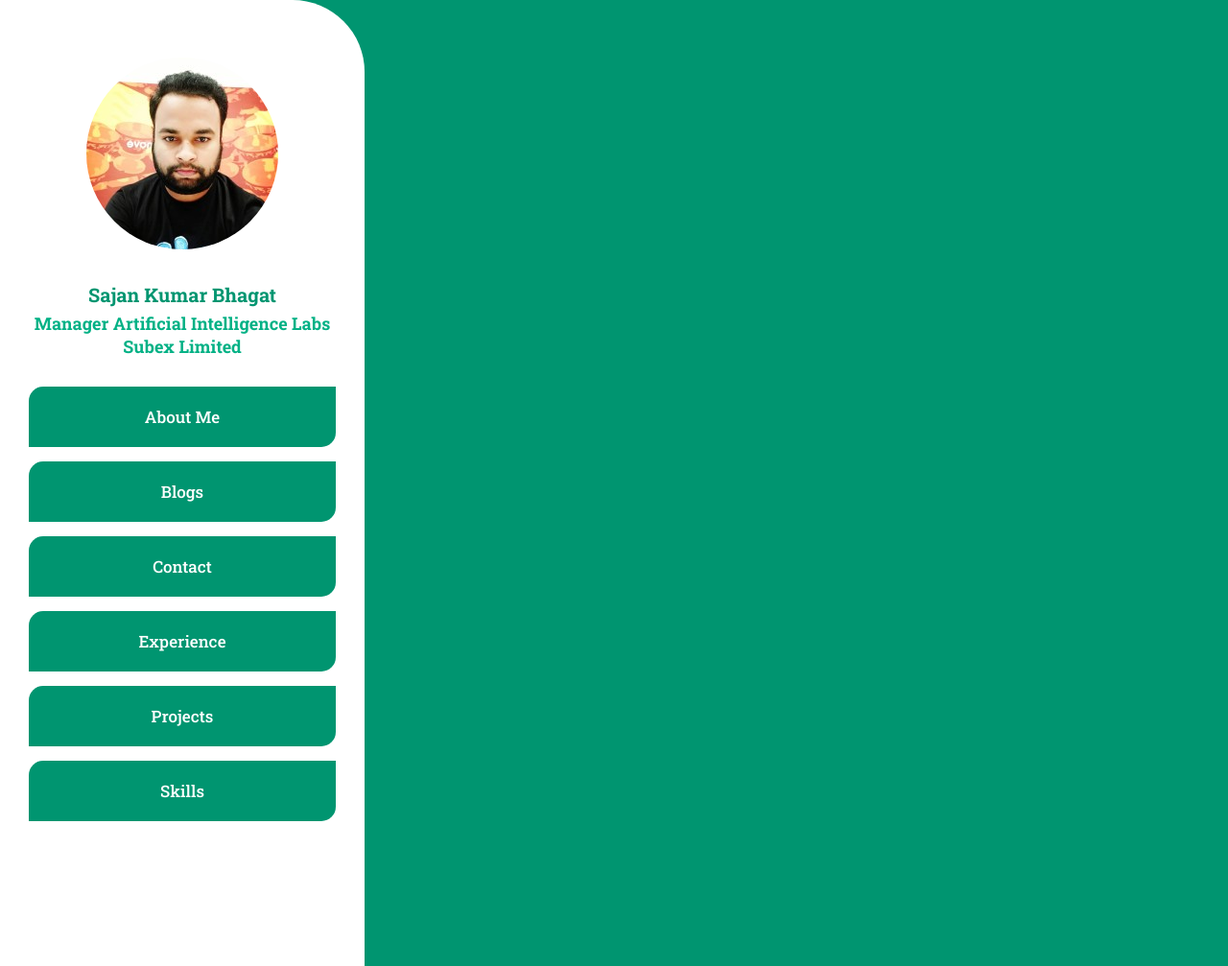
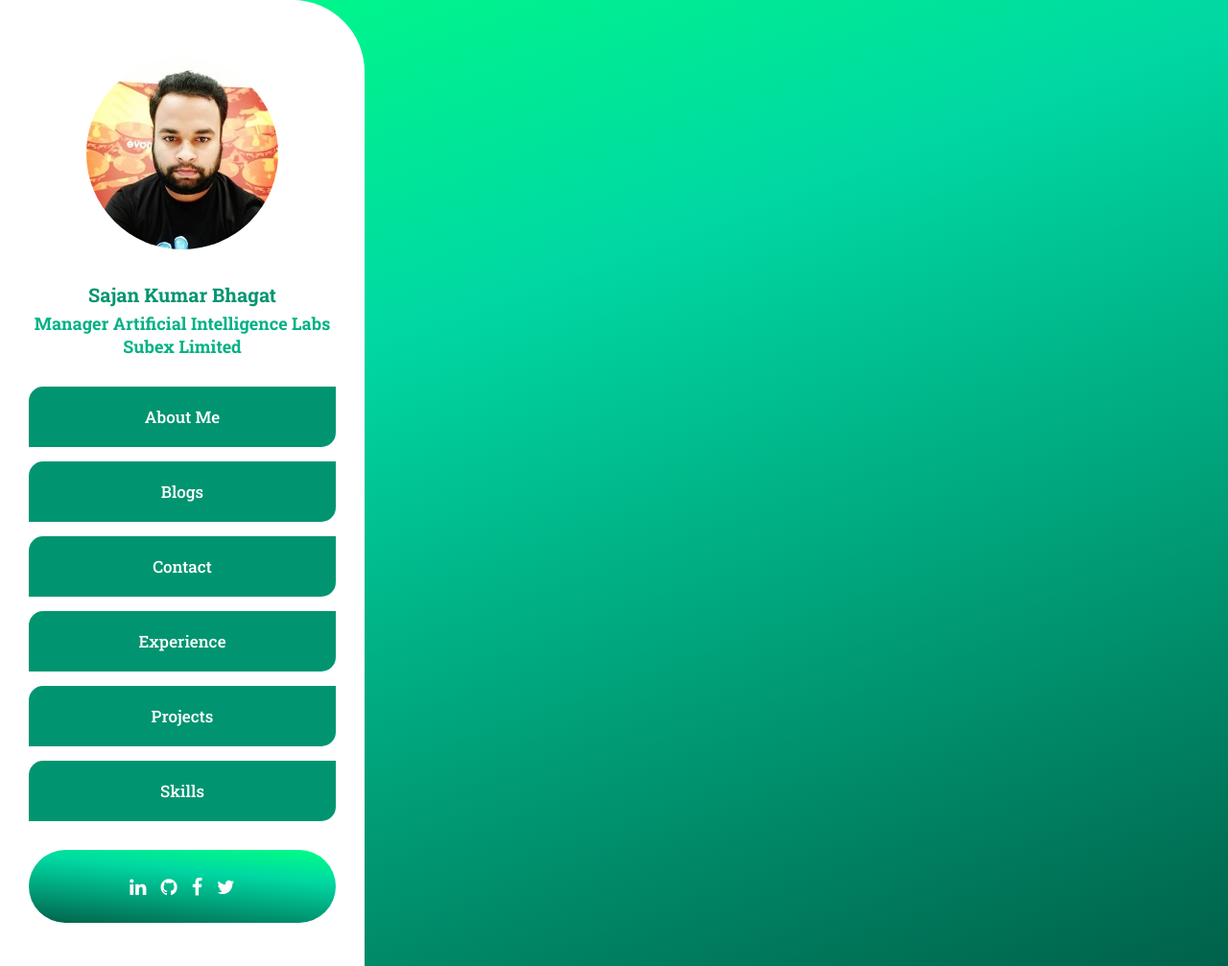
Before and after one commit to sajanbhagat/sajanbhagat.github.io, a Flask app: page /latest in a window 1280 px wide. Shown: the whole page at 96% size. Run offline with Flask 2, Linux system fonts and the light colour scheme; some libraries are stand-ins or nearby versions.

Commit message:
my profile

```diff
--- a/static/assets/css/profile.css
+++ b/static/assets/css/profile.css
@@ -7,11 +7,12 @@
     font-family: 'Roboto Slab'
 }
 
-/* #complete-page {
-    background-color: #009570;
+#complete-page {
+    /* background-color: #009570;
     width: 100%;
-    height: 100%;
-} */
+    height: 100%; */
+    background-image: linear-gradient(160deg,#00ff84,#00d8a3, #009e77,#006149);
+}
 
 #common-frame {
     width: 380px;
@@ -78,3 +79,19 @@
 #dynamic-frame > section {
     display: none;
 }
+#social-links{
+    font-size: 20px;
+    text-align: center;
+    margin: 0px 30px;
+    color: white;
+    background-image: linear-gradient(185deg,#00ff84,#00d8a3, #009e77,#006149);
+    padding: 5px 0;
+    BORDER-RADIUS: 40px;
+}
+#social-links > ul {padding: 0px;}
+
+#social-links > ul>a>li {
+    margin: 0 5px;
+    color: white;
+    /* border: 1px solid; */
+}
--- a/templates/index_latest.html
+++ b/templates/index_latest.html
@@ -7,6 +7,7 @@
 	<title>Sajan Kumar Bhagat</title>
     <link href='https://fonts.googleapis.com/css?family=Roboto%20Slab:400,300,500,700,900' rel='stylesheet' type='text/css'>
     <link href="static/assets/css/profile.css" rel="stylesheet"/>
+    <link rel="stylesheet" href="//maxcdn.bootstrapcdn.com/font-awesome/4.3.0/css/font-awesome.min.css">
 </head>
 <body>
     <div id="complete-page">
@@ -28,7 +29,14 @@
                 <div class="experience"><a href="#experience">Experience</a></div>
                 <div class="project"><a href="#projects">Projects</a></div>
                 <div class="skills"><a href="#skills">Skills</a></div>
-
+            </div>
+            <div id="social-links">
+                <ul>
+                    <a href="https://www.linkedin.com/in/sajanbhagat" target="_blank"><li class="fa fa-linkedin grow"></li></a>
+                    <a href="https://github.com/sajanbhagat" target="_blank"><li class="fa fa-github grow"></li></a>
+                    <a href="https://www.facebook.com/bhagat.sajan" target="_blank"><li class="fa fa-facebook grow"></li></a>
+                    <a href="https://twitter.com/bhagatsajan0073" target="_blank"><li class="fa fa-twitter grow"></li></a>
+                </ul>
             </div>
         </section>
         <section id="dynamic-frame">
```
